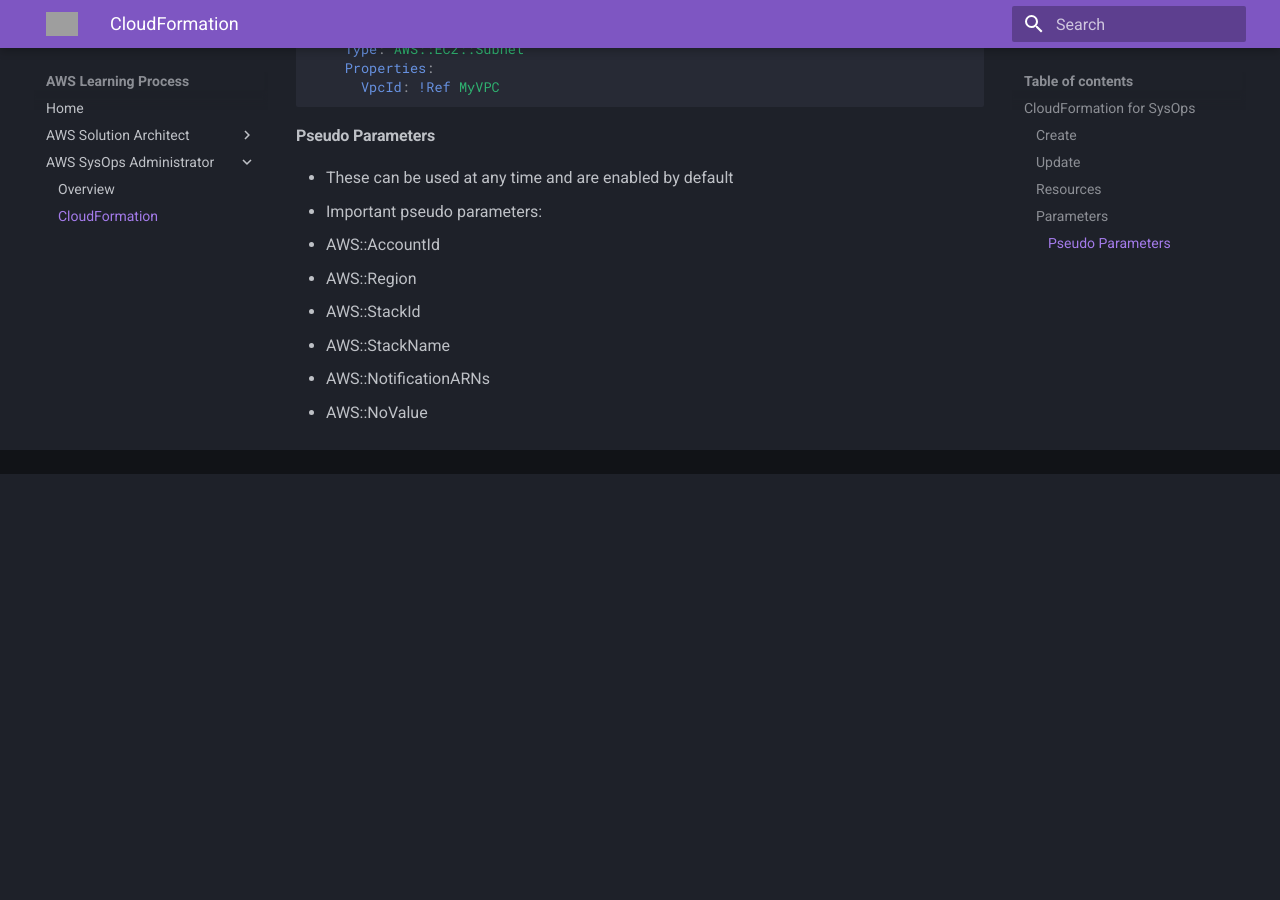
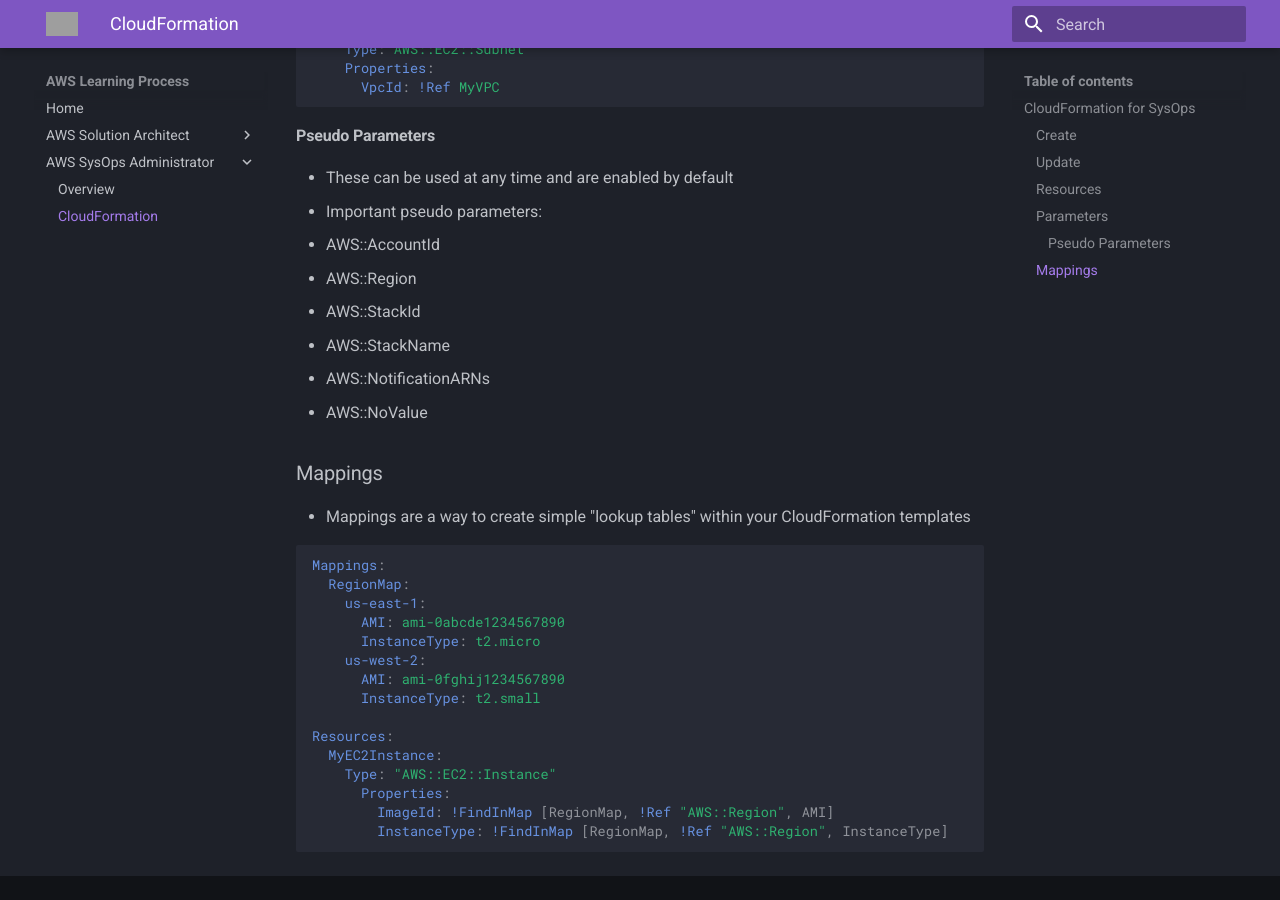
Before and after one commit to janobourian/aws, an MkDocs documentation site: the page built from docs/sysops/cloudformation.md, in a window 1280 px wide and 900 px high, scrolled down 5281 px. Built offline with MkDocs 1.6.1 and Material for MkDocs 9.7.7, drawn with Linux system fonts in a browser that asks for light colours; before the commit the page ends 5755 px from its top, so only the background shows below that; grey boxes are pictures that could not be loaded.

Commit message:
add: mappings in cloudformation

````diff
--- a/docs/sysops/cloudformation.md
+++ b/docs/sysops/cloudformation.md
@@ -230,3 +230,25 @@ Resources:
   * AWS::StackName
   * AWS::NotificationARNs
   * AWS::NoValue
+
+### Mappings
+
+* Mappings are a way to create simple "lookup tables" within your CloudFormation templates
+
+```yaml
+Mappings:
+  RegionMap:
+    us-east-1:
+      AMI: ami-0abcde1234567890
+      InstanceType: t2.micro
+    us-west-2:
+      AMI: ami-0fghij1234567890
+      InstanceType: t2.small
+
+Resources:
+  MyEC2Instance:
+    Type: "AWS::EC2::Instance"
+      Properties:
+        ImageId: !FindInMap [RegionMap, !Ref "AWS::Region", AMI]
+        InstanceType: !FindInMap [RegionMap, !Ref "AWS::Region", InstanceType]
+```
````
